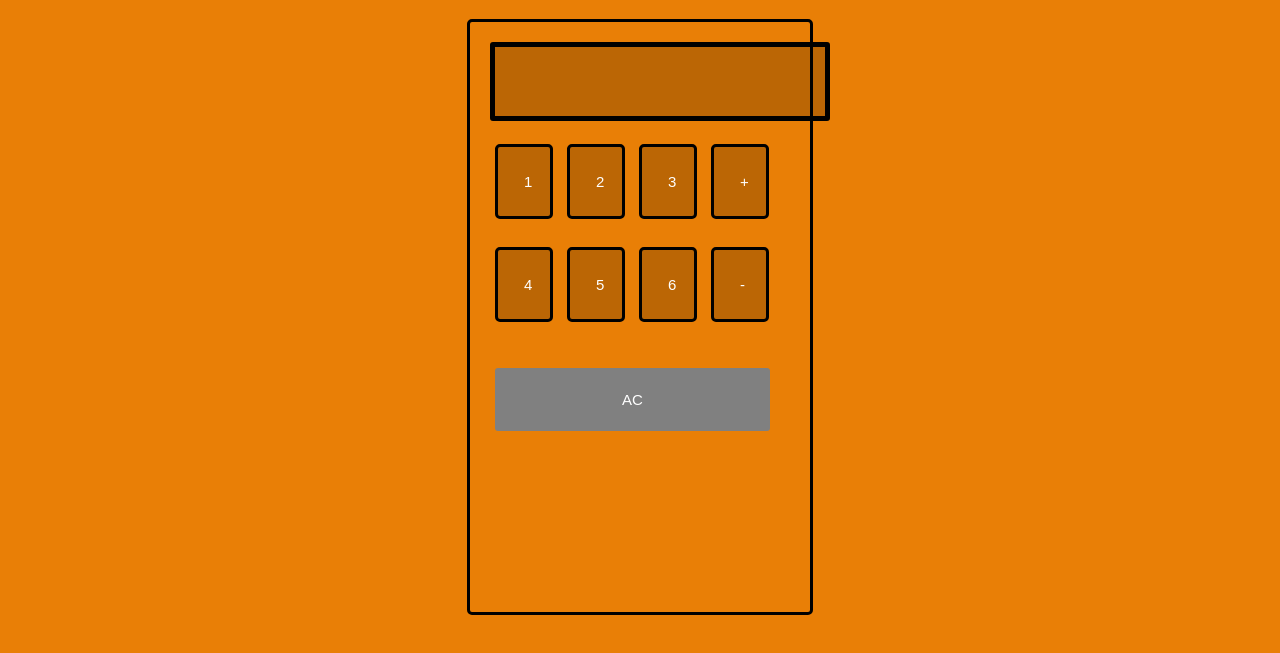
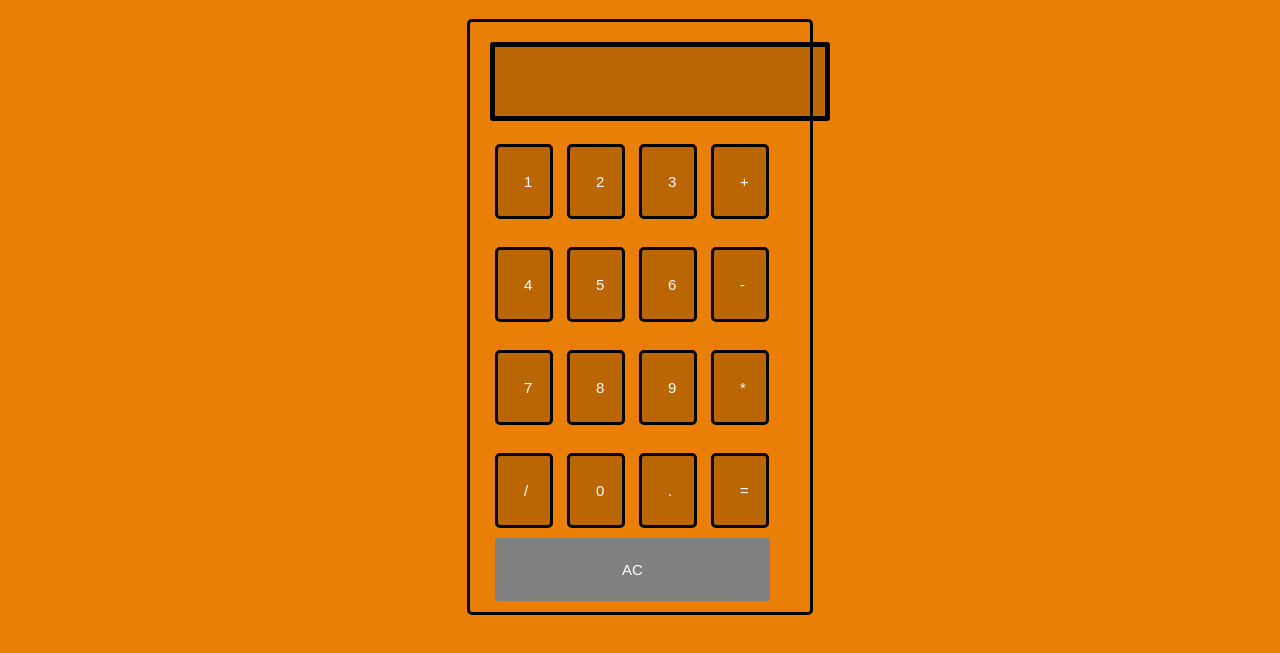
Before and after one commit to je02ff/Software-Calc, a plain HTML site: page index.html in a window 1280 px wide. Shown: the part 107-760 px from the top of the page. Drawn offline with Linux system fonts and the light colour scheme.

Commit message:
Added Other Half of Calculator
added functionality to the other half of the buttons on the calculator.

```diff
--- a/index.html
+++ b/index.html
@@ -61,8 +61,6 @@
   <div class="calc_form_style">
     <form name="calc_form">
 
-      <!-- code for person 3 goes here -->
-
 	  <input id="calc" type="text" name="display"> <br> <br>
         <input type="button" value="1" onclick="calc_form.display.value += '1'; digit_pressed()">
         <input type="button" value="2" onclick="calc_form.display.value += '2'; digit_pressed()">
@@ -76,7 +74,16 @@
         <input type="button" class="key-op" value="-" onclick="calc_form.display.value += '-'">
         <br> <br>
 
-      <!-- code for person 4 goes here -->
+        <input type="button" value="7" onclick="calc_form.display.value += '7'; digit_pressed()">
+        <input type="button" value="8" onclick="calc_form.display.value += '8'; digit_pressed()">
+        <input type="button" value="9" onclick="calc_form.display.value += '9'; digit_pressed()">
+        <input type="button" class="key-op" value="*" onclick="calc_form.display.value += '*'">
+        <br> <br>
+
+        <input type="button" class="key-op" value="/" onclick="calc_form.display.value += '/' ">
+        <input type="button" value="0" onclick="calc_form.display.value += '0'; digit_pressed()">
+        <input type="button" value="." onclick="calc_form.display.value += '.' ">
+        <input type="button" value="=" onclick="calc_form.display.value = eval(calc_form.display.value) ">
 
         <br>
         <input type="button" class="key-clear" value="AC" onclick="clear_all()" id="clear">
```
